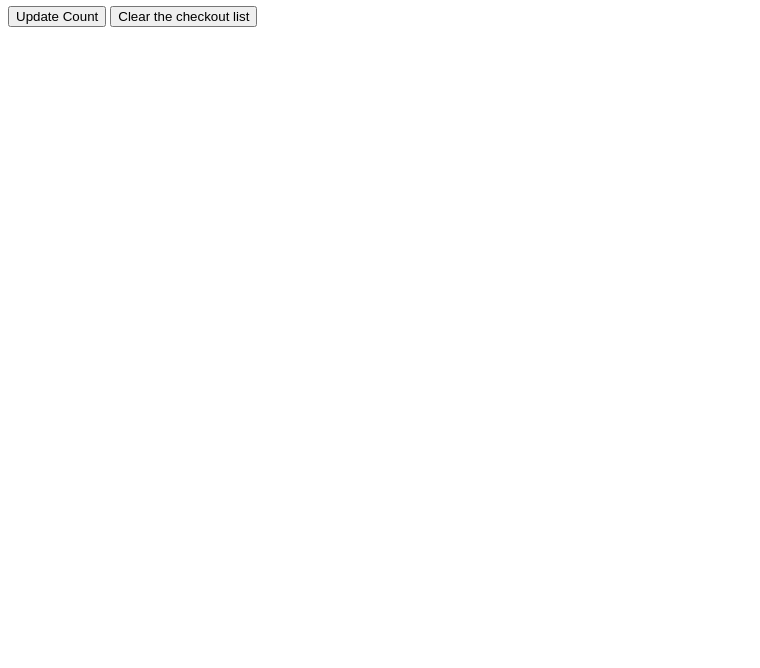
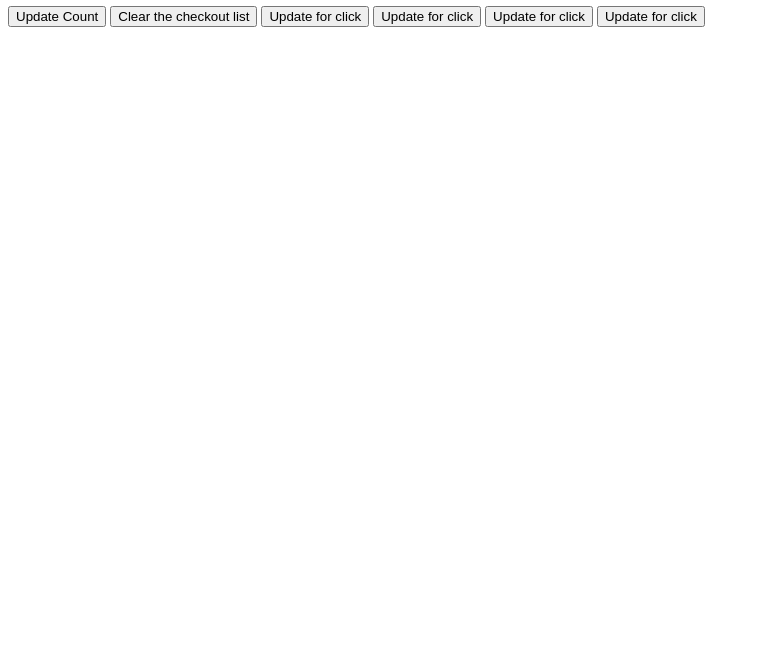
Before and after one commit to rajsharma-sudo/face_app_repo, a plain HTML site: page index.html in a window 1280 px wide. Shown: the part 132-800 px from the top of the page, without its empty margins (0-760 px from the left). Drawn offline with Linux system fonts and the light colour scheme.

Commit message:
some more buttons

```diff
--- a/index.html
+++ b/index.html
@@ -11,6 +11,9 @@
     <h1>this will be big (Technical) in tech field</h1>
     <button>Update Count</button>
     <button>Clear the checkout list</button>
-
+    <button>Update for click</button>
+    <button>Update for click</button>
+    <button>Update for click</button>
+    <button>Update for click</button>
 </body>
 </html>
```
